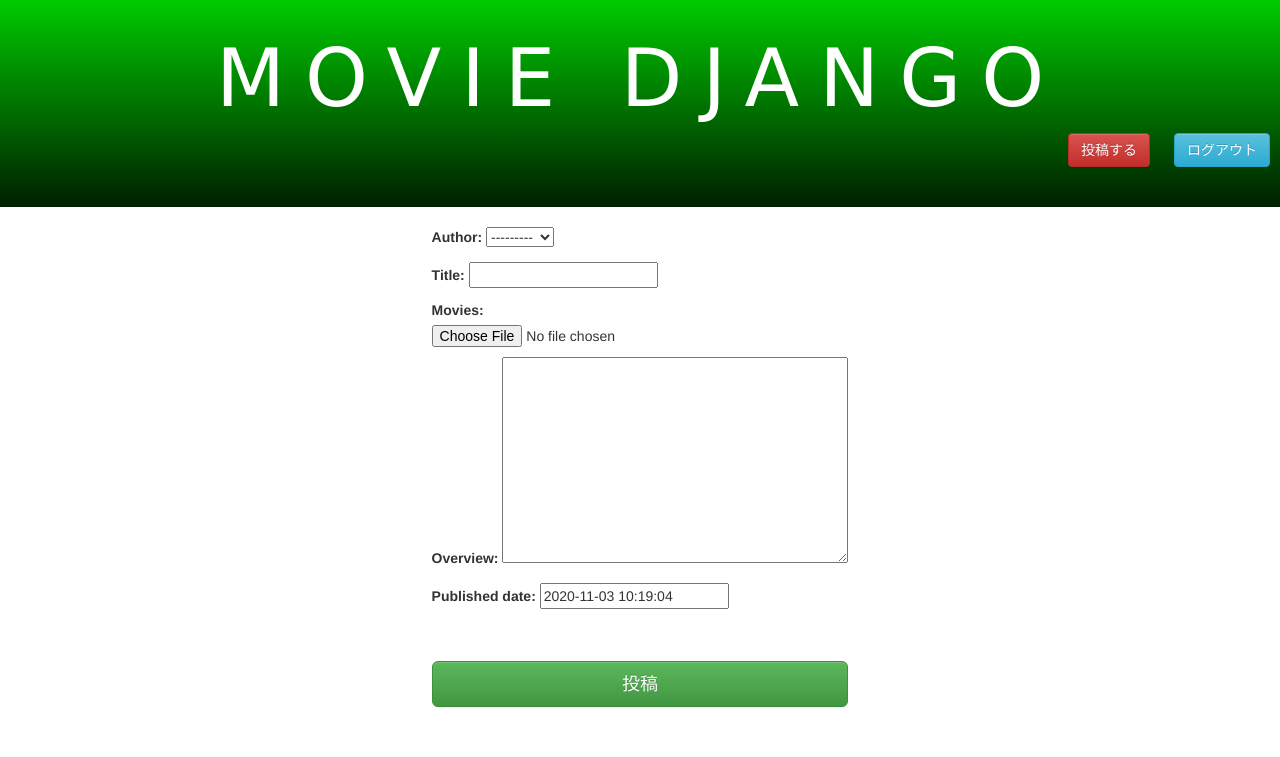
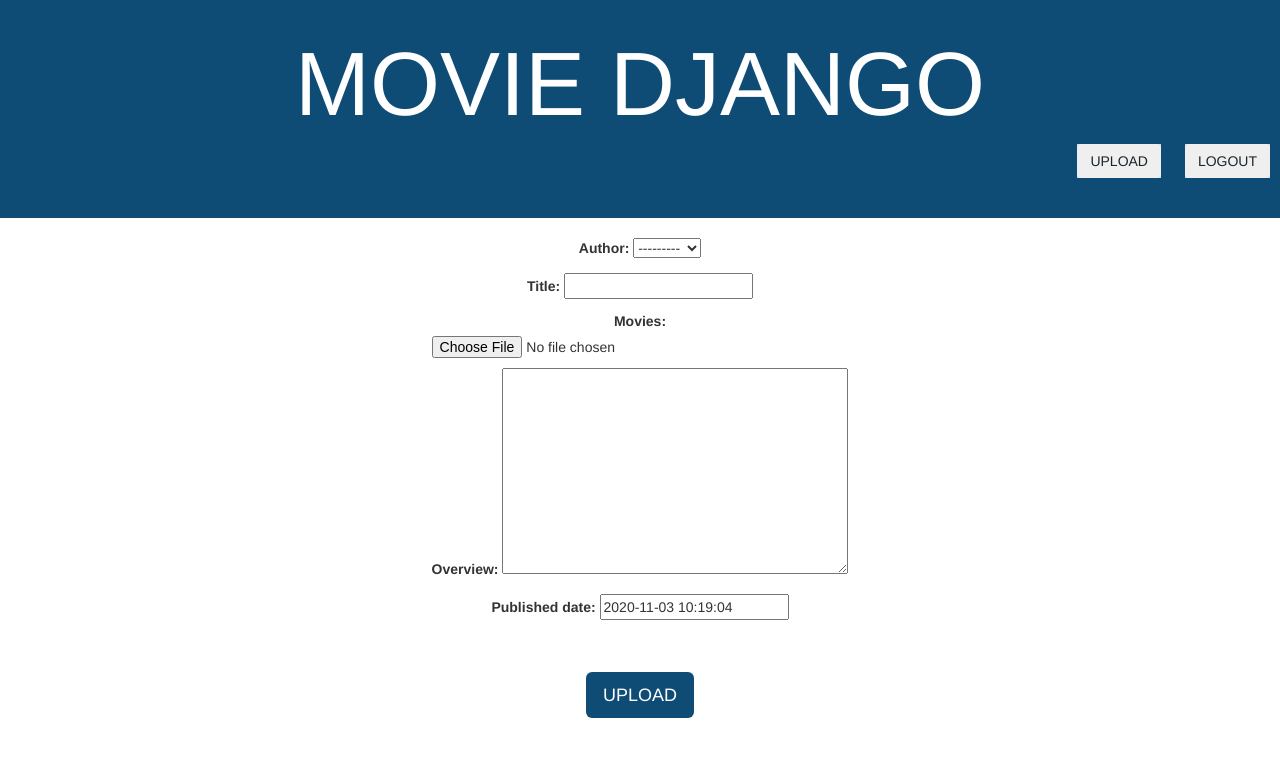
Before and after one commit to Suburi-VR/movjango, a Django app: page /movie/movie_form/ in a window 1280 px wide. Shown: the top 757 px of the page. Run offline with Django 3.2, Linux system fonts and the light colour scheme; the visitor is signed in with stand-in values (Sample User, id 1); data comes from the database, SQL or seed files in the repository; some libraries are stand-ins or nearby versions.

Commit message:
動画投稿できた

```diff
--- a/moviedjango/models.py
+++ b/moviedjango/models.py
@@ -9,7 +9,7 @@ class Movie(models.Model):
     overview = models.TextField(max_length=500)
     created_date = models.DateTimeField(default=timezone.now)
     published_date = models.DateTimeField(default=timezone.now) #models.DateTimeField(blank=True, null=True)
-    movies = models.ImageField(upload_to='images/', blank=False, null=True)
+    movies = models.FileField(upload_to='images/', blank=False, null=True)
 
     def publish(self):
         self.published_date = timezone.now()
--- a/moviedjango/static/style.css
+++ b/moviedjango/static/style.css
@@ -1,8 +1,7 @@
 .header h1 a {
     color: rgb(255, 255, 255);
-    font-size: 80px;
-    letter-spacing: 20px;
-    font-family: cursive;
+    font-size: 90px;
+    font-family: inherit;
 }
 
 .header a:hover {
@@ -17,7 +16,7 @@
 
 .maintitle a ,
 .maintitle {
-    color: darkgreen;
+    color: #3282B8;
     font-size: 20px;
 
 }
@@ -25,7 +24,7 @@
 .maintitle-top a,
 .maintitle-top a:hover,
 .maintitle-top {
-    color: darkgreen;
+    color: #3282B8;
     font-size: 20px;
     margin: 2px 0;
 }
@@ -44,7 +43,7 @@
     padding: 15px 0 30px;
     text-align: center;
     text-decoration: none;
-    background: linear-gradient(rgb(0, 202, 0), rgb(0, 31, 0));
+    background: #0f4c75;
 }
 
 body {
@@ -52,7 +51,7 @@ body {
 }
 
 .nav-list a {
-    color: ghostwhite;
+    color: #1B262C;
     font-size: 2rem;
 }
 
@@ -64,6 +63,8 @@ body {
 .nav-list-item {
     display: inline-block;
     margin: 0 10px;
+    background-color: #BBE1FA;
+    color: #1B262C;
 }
 
 li {
@@ -95,7 +96,7 @@ li {
 
 .image {
     text-align: center;
-    border: 1px solid darkgreen;
+    border: 1px solid #1B262C;
 }
 
 .content {
@@ -115,11 +116,6 @@ li {
 .post-form {
     display: inline-block;
 }
-
-.post-form p {
-    text-align: left;
-}
-
 
 .button {
     margin-top: 5rem;
@@ -151,3 +147,13 @@ li {
 .nav-list .modal-body {
     text-align: center;
 }
+
+.login_button {
+    background-color: #BBE1FA;
+    color: #1B262C;
+}
+
+.button button {
+    background-color: #0f4c75;
+    color: white;
+}
--- a/moviedjango/templates/base.html
+++ b/moviedjango/templates/base.html
@@ -20,7 +20,7 @@
                 {% if user.is_authenticated %}
                         <ul class="nav-list">
                             <li class="nav-list-item">
-                                <a href="{% url 'movie_form' %}"><button type="button" class="btn btn-danger">投稿する</button></a>
+                                <a href="{% url 'movie_form' %}"><button type="button" class="btn">UPLOAD</button></a>
                             </li>
 
                             <div class="modal fade" id="logoutModal" tabindex="-1" role="dialog" aria-labelledby="logoutModalLabel" aria-hidden="true">
@@ -38,14 +38,14 @@
                                         </div>
                                         <div class="modal-footer">
                                             <button type="button" class="btn btn-secondary" data-dismiss="modal">キャンセル</button>
-                                            <a href="{% url 'logout' %}"><button type="button" class="btn btn-danger">はい、ログアウトします</button></a>
+                                            <a href="{% url 'logout' %}"><button type="button" class="btn btn-danger">ログアウト</button></a>
                                         </div>
                                     </div>
                                 </div>
                             </div>
 
                             <li class="nav-list-item">
-                                <button class="btn btn-info" data-toggle="modal" data-target="#logoutModal">ログアウト</button>
+                                <button class="btn" data-toggle="modal" data-target="#logoutModal">LOGOUT</button>
                             </li>
                         </ul>
 
@@ -53,7 +53,7 @@
                         <ul class="nav-list">
                             <li class="nav-list-item">
                                 <div class="login_button">
-                                    <a href="{% url 'login' %}"><button type="button" class="btn btn-info">ログイン</button></a>
+                                    <a href="{% url 'login' %}"><button type="button" class="btn">LOGIN</button></a>
                                 </div>
                             </li>
                         </ul>
--- a/moviedjango/templates/movie_edit.html
+++ b/moviedjango/templates/movie_edit.html
@@ -17,7 +17,7 @@
             </div>
             <div class="modal-footer">
                 <button type="button" class="btn btn-secondary" data-dismiss="modal">キャンセル</button>
-                <a href="delete"><button type="button" class="btn btn-danger">はい、削除します</button></a>
+                <a href="delete"><button type="button" class="btn btn-danger">削除</button></a>
             </div>
         </div>
     </div>
@@ -26,10 +26,10 @@
     <form method="POST" class="post-form">{% csrf_token %}
         {{ form.as_p }}
         <div class="button">
-            <button type="submit" class="save btn btn-success btn-lg btn-block">更新</button>
+            <button type="submit" class="save btn btn-lg">UPDATE</button>
         </div>
     </form>
 
-    <div><button class="delete btn btn-danger btn-lg btn-primary" data-toggle="modal" data-target="#deleteModal">削除</button></div>
+    <div><button class="delete btn btn-danger btn-lg btn-primary" data-toggle="modal" data-target="#deleteModal">DELETE</button></div>
 
 {% endblock %}
--- a/moviedjango/templates/movie_form.html
+++ b/moviedjango/templates/movie_form.html
@@ -3,7 +3,7 @@
     <form method="POST" class="post-form" enctype="multipart/form-data">{% csrf_token %}
         {{ form.as_p }}
         <div class="button">
-            <button type="submit" class="save btn btn-success btn-lg btn-block">投稿</button>
+            <button type="submit" class="save btn btn-lg">UPLOAD</button>
         </div>
     </form>
 
--- a/moviedjango/templates/registration/login.html
+++ b/moviedjango/templates/registration/login.html
@@ -3,7 +3,7 @@
     <form method="POST" >{% csrf_token %}
         {{ form.as_p }}
             <div class="login">
-                <button type="submit" class="btn btn-primary btn-block">Log in</button>
+                <button type="submit" class="btn">LOGIN</button>
             </div>
     </form>
 {% endblock %}
--- a/moviedjango/templates/toppage.html
+++ b/moviedjango/templates/toppage.html
@@ -5,7 +5,7 @@
             <div class="post-top">
                 {% if movie.movies %}
                     <div class ="image">
-                        <h1><a href="{% url 'movie_detail' pk=movie.pk %}"><img src="{{ movie.movies.url }}" style="width:200px;height:auto"></a></h1>
+                        <h1><a href="{% url 'movie_detail' pk=movie.pk %}"><video src="{{ movie.movies.url }}" style="width:240px;height:135px"></video></a></h1>
                     </div>
                 {% endif %}
                 <div class="date">
```
Also changed, not shown: moviedjango/templates/movie_detail.html (+3 -4 lines), moviedjango/migrations/0010_auto_20201102_1853.py (added).
